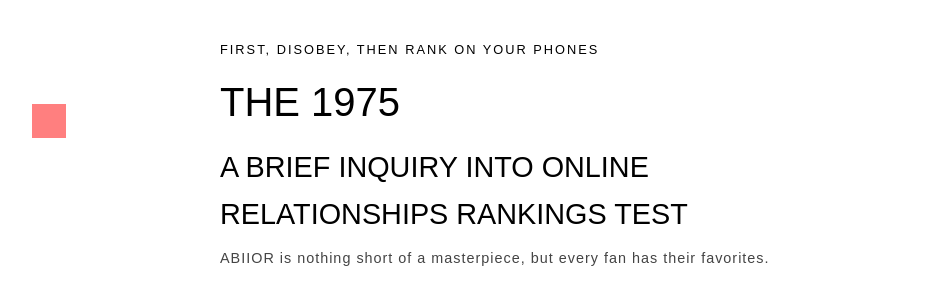
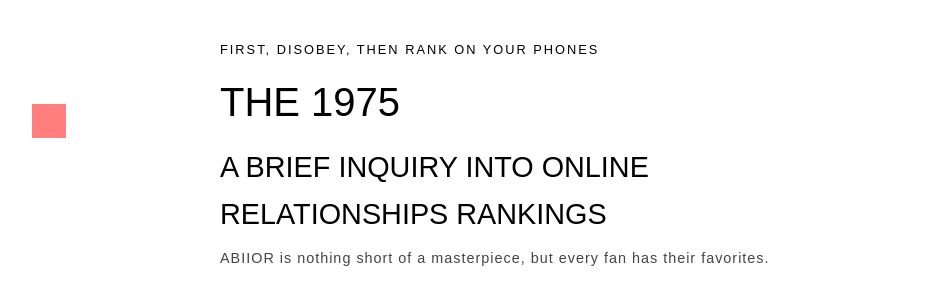
Before and after one commit to ciarabryans/loveitifwerankit, a plain HTML site: page index.html in a window 1280 px wide. Shown: the top 283 px of the page, without its empty margins (120-1061 px from the left). Drawn offline with nearby package versions, Linux system fonts and the light colour scheme; a web font is replaced by a local one.

Commit message:
remove test from title

```diff
--- a/index.html
+++ b/index.html
@@ -22,7 +22,7 @@
       <header>
         <p class="subheader">FIRST, DISOBEY, THEN RANK ON YOUR PHONES</p>
         <h1>The 1975</h1>
-        <h2>A Brief Inquiry Into Online Relationships rankings TEST</h2>
+        <h2>A Brief Inquiry Into Online Relationships rankings</h2>
       </header>
       <div class="main">
         <p class="instructions">ABIIOR is nothing short of a masterpiece, but every fan has their favorites.</p>
```
